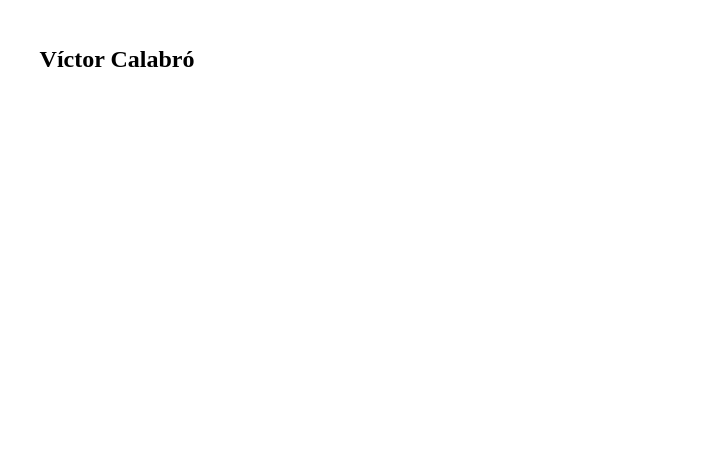
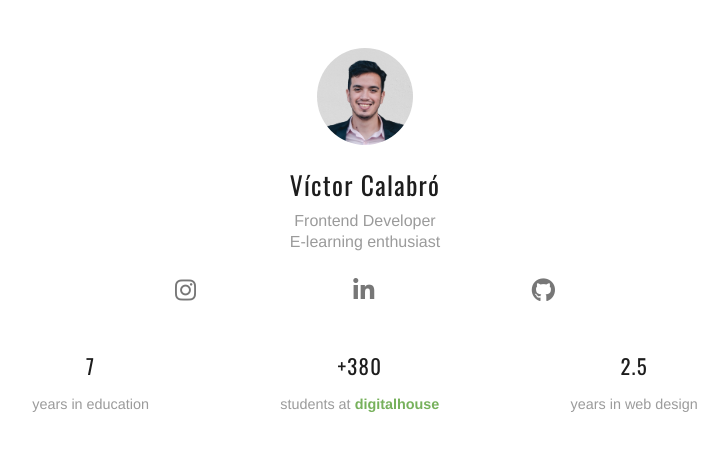
Before and after one commit to Punishedvic/minimalcv, a plain HTML site: page index.html in a window 1280 px wide. Shown: the whole page, without its empty margins (275-1003 px from the left). Drawn offline with nearby package versions, Linux system fonts and the light colour scheme; files that its build step writes are made by us from their sources.

Commit message:
minimal cv v1.02

```diff
--- a/index.html
+++ b/index.html
@@ -6,25 +6,50 @@
     <meta http-equiv="X-UA-Compatible" content="IE=edge">
     <meta name="viewport" content="width=device-width, initial-scale=1.0">
     <title>Víctor</title>
-    <!-- buscar favicon piola-->
-
+    <link rel="preconnect" href="https://fonts.googleapis.com">
+    <link rel="preconnect" href="https://fonts.gstatic.com" crossorigin>
+    <link href="https://fonts.googleapis.com/css2?family=Oswald&display=swap" rel="stylesheet">
+    <link rel="stylesheet" href="https://cdnjs.cloudflare.com/ajax/libs/font-awesome/6.1.1/css/all.min.css" integrity="sha512-KfkfwYDsLkIlwQp6LFnl8zNdLGxu9YAA1QvwINks4PhcElQSvqcyVLLD9aMhXd13uQjoXtEKNosOWaZqXgel0g==" crossorigin="anonymous" referrerpolicy="no-referrer">
     <link rel="stylesheet" href="./styles/main.css">
 </head>
 
 <body>
 
     <!-- perfil, nombre y descripcion -->
-    <header class="flex">
+    <header class="flex-column">
+        <section class="flex-column-center">
+            <div class="profile">
+                <img class="profile-pic" src="./img/profile.png" alt="">
+            </div>
+            </div>
+            <h1 class="title">Víctor Calabró</h1>
+            <h2 class="role">Frontend Developer</h2>
+            <h2 class="role">E-learning enthusiast</h2>
+            <section class="flex-space icons">
+                <i class="fab fa-instagram"></i>
+                <i class="fa-brands fa-linkedin-in"></i>
+                <i class="fab fa-github"></i>
+            </section>
+            <section class="flex-space numbers">
+                <div class="numbers-data">
+                    <h3 class="title-numbers">7</h3>
+                    <p class="role space">years in education</p>
+                </div>
 
-        <section class="flex-column">
-            <img src="" alt="">
-            <h1>Víctor Calabró</h1>
-            <p></p>
+                <div class="numbers-data">
+                    <h3 class="title-numbers">+380</h3>
+                    <p class="role space">students at <a href="https://digitalhouse.com">digitalhouse</a></p>
+                </div>
+
+                <div class="numbers-data">
+                    <h3 class="title-numbers">2.5</h3>
+                    <p class="role space">years in web design</p>
+                </div>
+            </section>
         </section>
 
-        <nav>
-            <i></i>
-        </nav>
+
+
 
     </header>
 
@@ -33,7 +58,9 @@
 
     </main>
 
-    <footer></footer>
+    <footer>
+
+    </footer>
 </body>
 
 </html>
--- /dev/null
+++ b/styles/_images.scss
@@ -0,0 +1,12 @@
+@mixin profile {
+    width: 6rem;
+}
+
+.profile {
+    @include profile;
+    margin: 0.5rem auto;
+    &-pic {
+        @extend .profile;
+        border-radius: 50%;
+    }
+}
--- /dev/null
+++ b/styles/_layout.scss
@@ -0,0 +1,15 @@
+.flex {
+    display: flex;
+    &-column {
+        @extend .flex;
+        flex-direction: column;
+        &-center {
+            justify-content: center;
+            align-items: center;
+        }
+    }
+    &-space {
+        @extend .flex;
+        justify-content: space-around;
+    }
+}
--- /dev/null
+++ b/styles/_text.scss
@@ -0,0 +1,52 @@
+$font: 'Oswald',
+sans-serif;
+$font-main-color: rgb(29, 29, 29);
+$font-secondary-color: rgb(155, 155, 155);
+@mixin text {
+    font-family: Helvetica, sans-serif;
+    font-weight: 400;
+    font-style: normal;
+    line-height: 1.5;
+}
+
+@mixin title {
+    font-size: 1.6rem;
+    font-family: $font;
+    text-align: center;
+    margin: 0.5rem;
+    color: $font-main-color;
+    letter-spacing: 0.08rem;
+}
+
+.title {
+    @include text;
+    @include title;
+    &-numbers {
+        @extend .title;
+        font-size: 1.3rem;
+    }
+}
+
+.role {
+    @include text;
+    line-height: 0.5;
+    text-align: center;
+    font-size: 1rem;
+    color: $font-secondary-color
+}
+
+.space {
+    line-height: 1.2;
+    font-size: 0.9rem;
+    letter-spacing: 1.1;
+}
+
+.title-numbers {
+    margin: 1rem 0 0.5rem 0;
+}
+
+a {
+    text-decoration: none;
+    color: rgb(119, 177, 92);
+    font-weight: bold;
+}
--- a/styles/main.scss
+++ b/styles/main.scss
@@ -1,6 +1,34 @@
+@use "_text.scss";
+@use "_images.scss";
+@use "_layout.scss";
+.flex-column-center {
+    margin-top: 2rem;
+}
+
 body {
-    display: flex;
-    flex-direction: column;
-    align-items: center;
-    width: 60vw;
+    width: 70vw;
+    margin: 0 auto;
 }
+
+.icons {
+    width: 60%;
+    margin: 2rem auto;
+    font-size: 1.5rem;
+    & i {
+        transition: all 1s;
+        color: rgb(119, 119, 119);
+        &:hover {
+            color: rgb(70, 70, 70);
+            transform: translateY(0.5rem);
+        }
+    }
+}
+
+.numbers {
+    justify-content: space-evenly;
+    line-height: 1.5;
+    &-data {
+        margin: 0 1rem;
+        max-width: 32%;
+    }
+}
```
Also changed, not shown: img/profile.png (added), styles/main.css (added), 1 other file.
